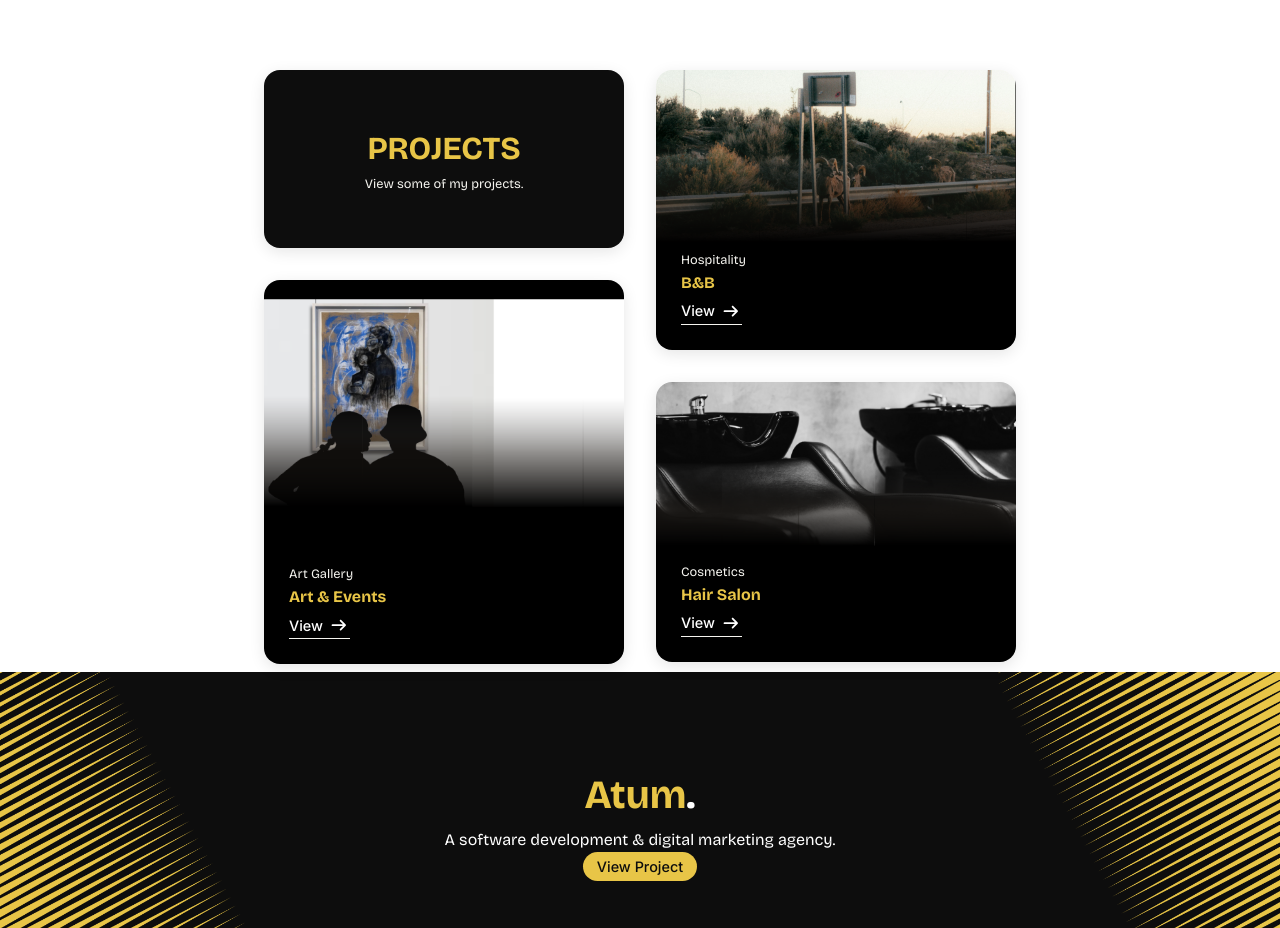
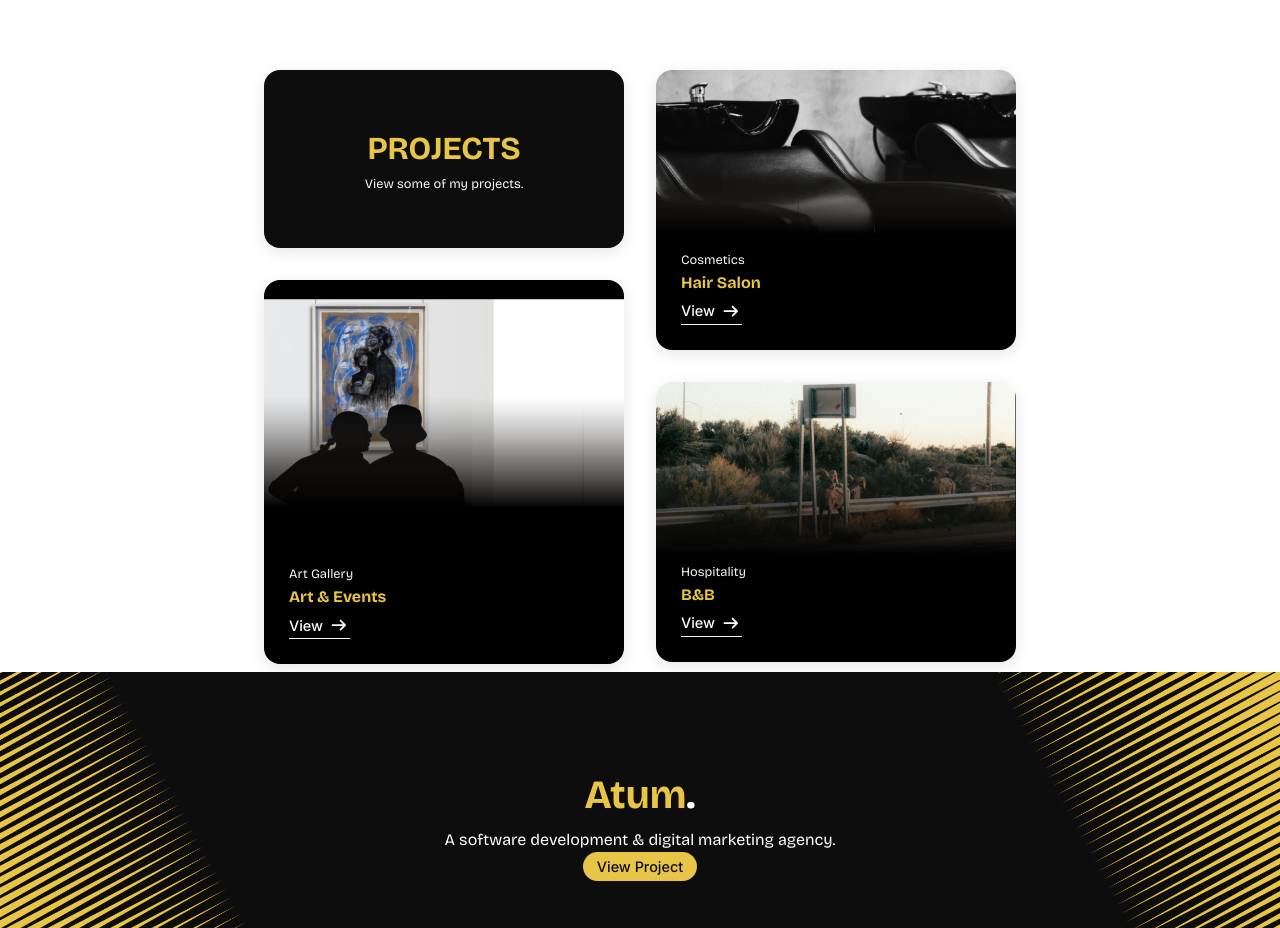
Before and after one commit to Lebo-Madikane/lebo-madikane, a Next.js app: page / in a window 1280 px wide. Shown: the part 1500-2428 px from the top of the page. Built offline with nearby package versions, Linux system fonts and the light colour scheme.

Commit message:
swap ness & lindani projects

```diff
--- a/src/components/Projects/Projects.js
+++ b/src/components/Projects/Projects.js
@@ -35,16 +35,16 @@ export default function Projects() {
                 <div className={styles.columnTwo}>
                     <Card className={`${styles.card} ${styles.cardTop} ${styles.cardThree}`}>
                         <div className={styles.cardText}>
-                            <p>Hospitality</p>
-                            <h4>B&B</h4>
-                            <Link href={'https://www.lindanibnb.co.za/'} target='_blank'><Button variant='tertiary' size='xs' className={styles.btn}>View <FontAwesomeIcon className={styles.icon} icon={faArrowRight} /></Button></Link>
+                            <p>Cosmetics</p>
+                            <h4>Hair Salon</h4>
+                            <Link href={'https://ness-beauty-salon-rho.vercel.app/'} target='_blank'><Button variant='tertiary' size='xs' className={styles.btn}>View <FontAwesomeIcon className={styles.icon} icon={faArrowRight} /></Button></Link>
                         </div>
                     </Card>
                     <Card className={`${styles.card} ${styles.cardFour}`}>
                         <div className={styles.cardText}>
-                            <p>Cosmetics</p>
-                            <h4>Hair Salon</h4>
-                            <Link href={'https://ness-beauty-salon-rho.vercel.app/'} target='_blank'><Button variant='tertiary' size='xs' className={styles.btn}>View <FontAwesomeIcon className={styles.icon} icon={faArrowRight} /></Button></Link>
+                            <p>Hospitality</p>
+                            <h4>B&B</h4>
+                            <Link href={'https://www.lindanibnb.co.za/'} target='_blank'><Button variant='tertiary' size='xs' className={styles.btn}>View <FontAwesomeIcon className={styles.icon} icon={faArrowRight} /></Button></Link>
                         </div>
                     </Card>
                 </div>
--- a/src/components/Projects/Projects.module.scss
+++ b/src/components/Projects/Projects.module.scss
@@ -75,7 +75,7 @@
 }
 
 .cardThree {
-    background-image: url(/images/projects/projectImgTwo.svg);
+    background-image: url(/images/projects/projectImgThree.svg);
     background-size: cover;
     background-position: center;
     background-repeat: no-repeat;
@@ -87,7 +87,7 @@
 }
 
 .cardFour {
-    background-image: url(/images/projects/projectImgThree.svg);
+    background-image: url(/images/projects/projectImgTwo.svg);
     background-size: cover;
     background-position: center;
     background-repeat: no-repeat;
```
